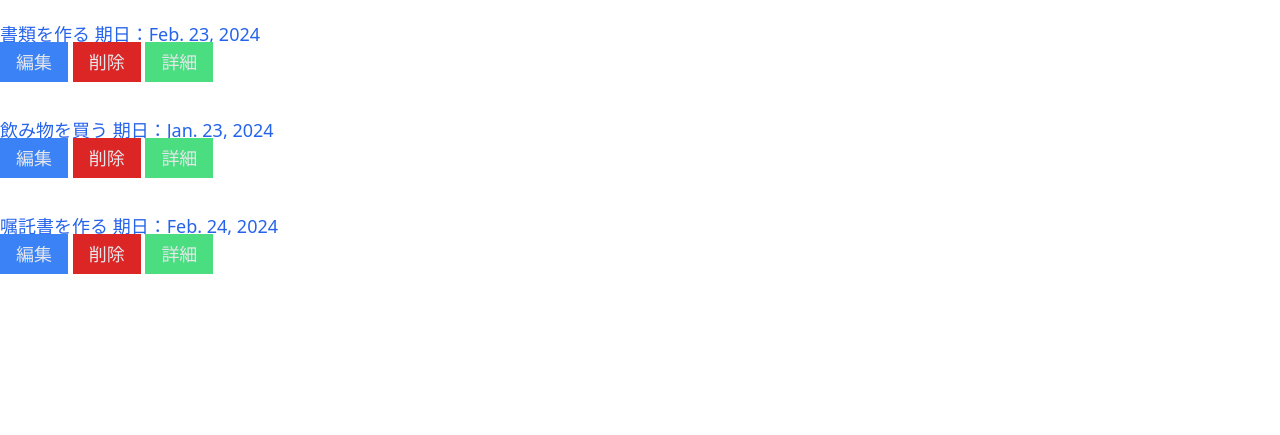
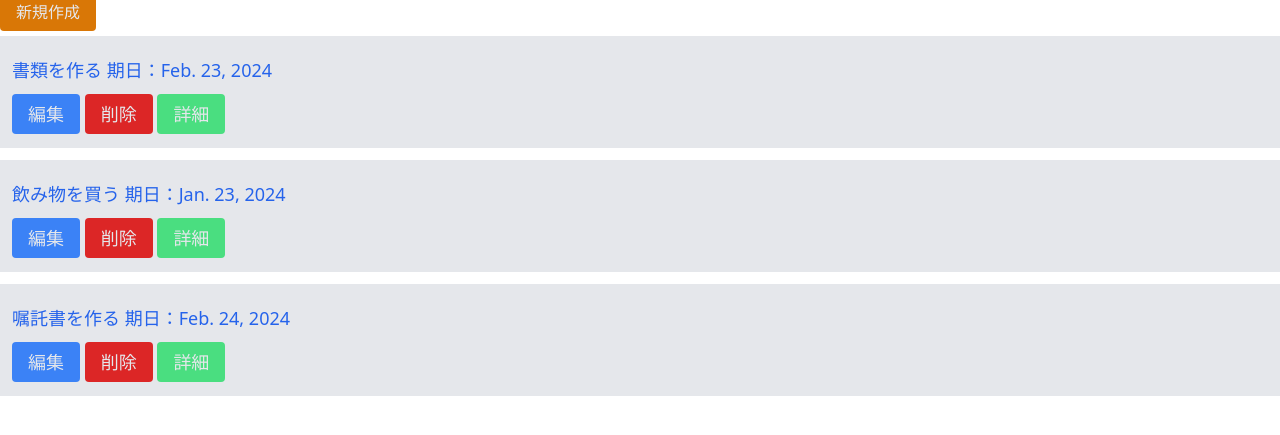
Before and after one commit to taiki0330/ananoda-django-todo, a Django app: page /list/ in a window 1280 px wide. Shown: the top 435 px of the page. Run offline with Django 4.2, Linux system fonts and the light colour scheme; data comes from the database, SQL or seed files in the repository; style sheets or scripts are compiled from the project's sources.

Commit message:
final commit

```diff
--- a/static/css/style.css
+++ b/static/css/style.css
@@ -495,6 +495,13 @@ video {
 .static {
   position: static;
 }
+.my-3 {
+  margin-top: 0.75rem;
+  margin-bottom: 0.75rem;
+}
+.mb-4 {
+  margin-bottom: 1rem;
+}
 .block {
   display: block;
 }
@@ -518,6 +525,9 @@ video {
 }
 .justify-center {
   justify-content: center;
+}
+.rounded {
+  border-radius: 0.25rem;
 }
 .border {
   border-width: 1px;
@@ -546,6 +556,26 @@ video {
   --tw-bg-opacity: 1;
   background-color: rgb(74 222 128 / var(--tw-bg-opacity));
 }
+.bg-amber-400 {
+  --tw-bg-opacity: 1;
+  background-color: rgb(251 191 36 / var(--tw-bg-opacity));
+}
+.bg-amber-800 {
+  --tw-bg-opacity: 1;
+  background-color: rgb(146 64 14 / var(--tw-bg-opacity));
+}
+.bg-amber-600 {
+  --tw-bg-opacity: 1;
+  background-color: rgb(217 119 6 / var(--tw-bg-opacity));
+}
+.bg-gray-400 {
+  --tw-bg-opacity: 1;
+  background-color: rgb(156 163 175 / var(--tw-bg-opacity));
+}
+.bg-gray-200 {
+  --tw-bg-opacity: 1;
+  background-color: rgb(229 231 235 / var(--tw-bg-opacity));
+}
 .py-5 {
   padding-top: 1.25rem;
   padding-bottom: 1.25rem;
@@ -557,6 +587,10 @@ video {
 .px-4 {
   padding-left: 1rem;
   padding-right: 1rem;
+}
+.px-3 {
+  padding-left: 0.75rem;
+  padding-right: 0.75rem;
 }
 .text-lg {
   font-size: 1.125rem;
--- a/templates/list.html
+++ b/templates/list.html
@@ -2,13 +2,14 @@
 
 
 {% block content %}
+<a href="{% url 'create' %}" class="w-2 h-2 bg-amber-600 text-gray-200 py-2 px-4 rounded">新規作成</a>
 {% for item in object_list %}
 <ul class="list-none">
-  <li class="text-lg text-blue-600 py-5">
-    <p>{{ item.title }}   期日：{{ item.duedate }}</p>
-    <a href="{% url 'update' item.pk %}" class="w-2 h-2 bg-blue-500 text-gray-200 py-2 px-4">編集</a>
-    <a href="{% url 'delete' item.pk %}" class="w-2 h-2 bg-red-600 text-gray-200 py-2 px-4">削除</a>
-    <a href="{% url 'detail' item.pk %}" class="w-2 h-2 bg-green-400 text-gray-200 py-2 px-4">詳細</a>
+  <li class="text-lg text-blue-600 py-5 bg-gray-200 my-3 px-3">
+    <p class="mb-4">{{ item.title }}   期日：{{ item.duedate }}</p>
+    <a href="{% url 'update' item.pk %}" class="w-2 h-2 bg-blue-500 text-gray-200 py-2 px-4 rounded">編集</a>
+    <a href="{% url 'delete' item.pk %}" class="w-2 h-2 bg-red-600 text-gray-200 py-2 px-4 rounded">削除</a>
+    <a href="{% url 'detail' item.pk %}" class="w-2 h-2 bg-green-400 text-gray-200 py-2 px-4 rounded">詳細</a>
   </li>
 </ul>
 {% endfor %}
```
Also changed, not shown: templates/detail.html (+8 -4 lines).
